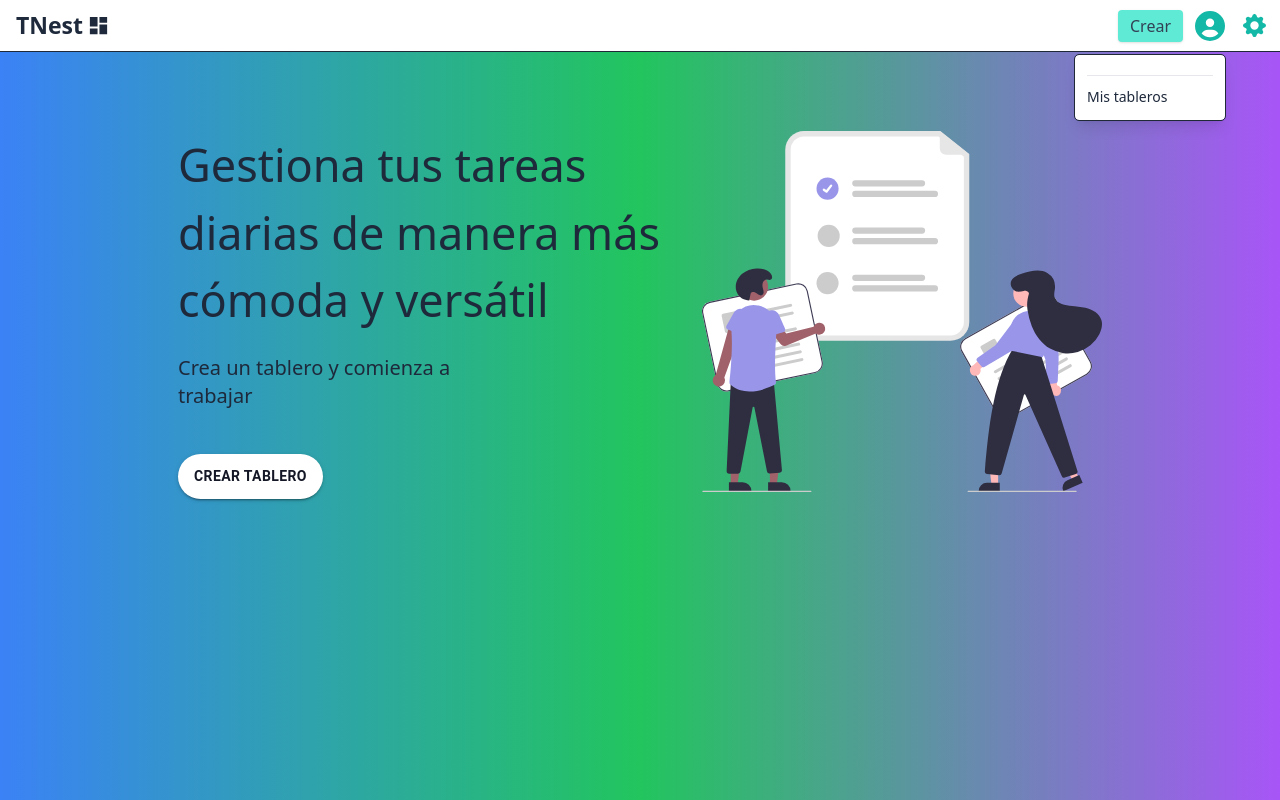
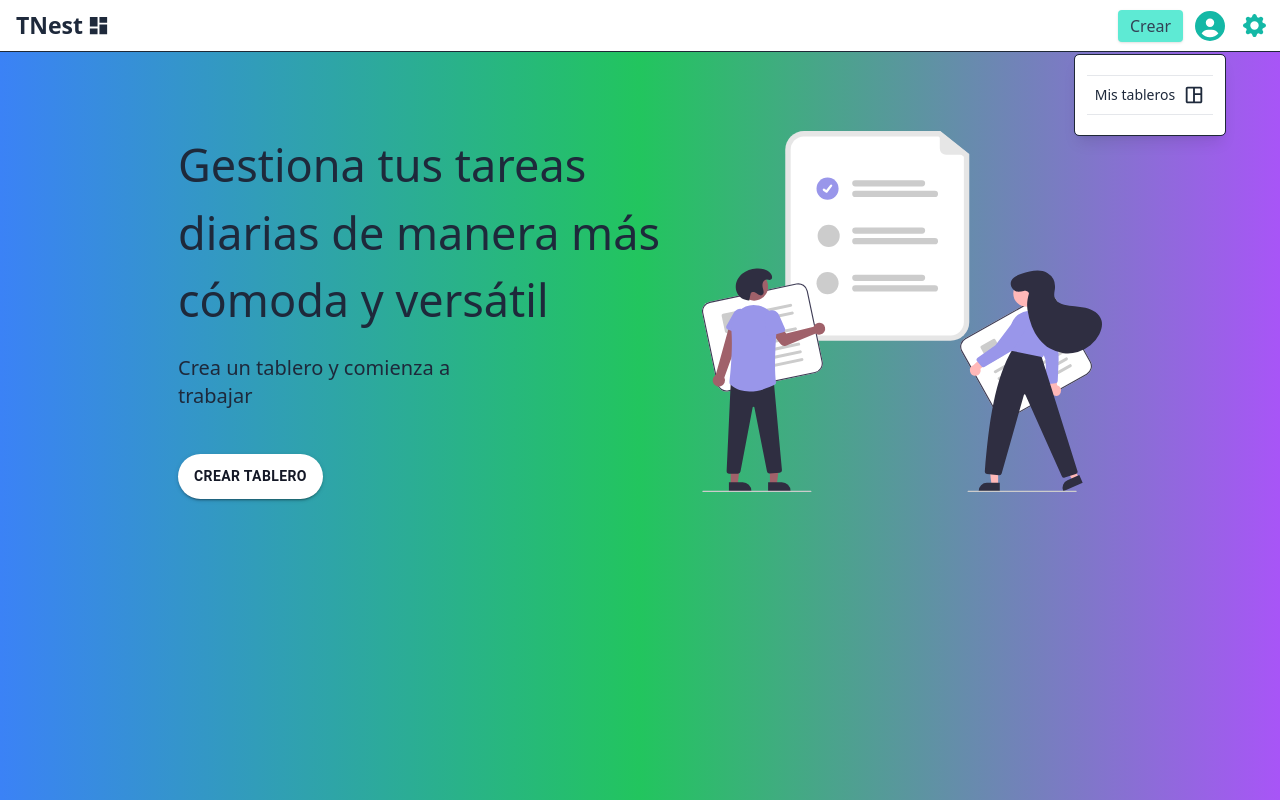
Before and after one commit to Edisonven/Tnest-app, a React (Vite) app in the folder Frontend/: page / in a window 1280 px wide. Both pictures are taken after a click on the icon 1210 px from the left and 25 px from the top of the page. Built offline with nearby package versions, Linux system fonts and the light colour scheme.

Commit message:
Añadiendo logo en menu perfil

```diff
--- a/Frontend/src/components/burgerMenu/BurgerMenu.tsx
+++ b/Frontend/src/components/burgerMenu/BurgerMenu.tsx
@@ -1,6 +1,7 @@
 import { Link } from "react-router-dom";
 import { motion } from "framer-motion";
 import { forwardRef } from "react";
+import { MdOutlineSpaceDashboard } from "react-icons/md";
 
 const BurgerMenu = forwardRef<HTMLDivElement>(({}, ref) => {
   return (
@@ -13,16 +14,16 @@ const BurgerMenu = forwardRef<HTMLDivElement>(({}, ref) => {
       style={{ originX: 1, originY: 0 }}
       className="bg-white shadow-lg rounded dark:bg-[#141826] p-3 absolute top-[44px] right-0 w-[150px] outline outline-1 outline-gray-800"
     >
-      <div className="flex flex-col items-center gap-3 w-full">
-
-      </div>
+      <div className="flex flex-col items-center gap-3 w-full"></div>
       <hr className="my-2" />
       <Link
-        className="text-slate-800 dark:text-white w-full text-center text-sm font-medium"
+        className="text-slate-800 dark:text-white w-full text-center text-sm font-medium flex items-center justify-center gap-2"
         to="/my-board"
       >
         Mis tableros
+        <MdOutlineSpaceDashboard className="text-[22px]" />
       </Link>
+      <hr className="my-2" />
     </motion.div>
   );
 });
```
Also changed, not shown: Frontend/public/images/application/Sin título-2.png (added).
